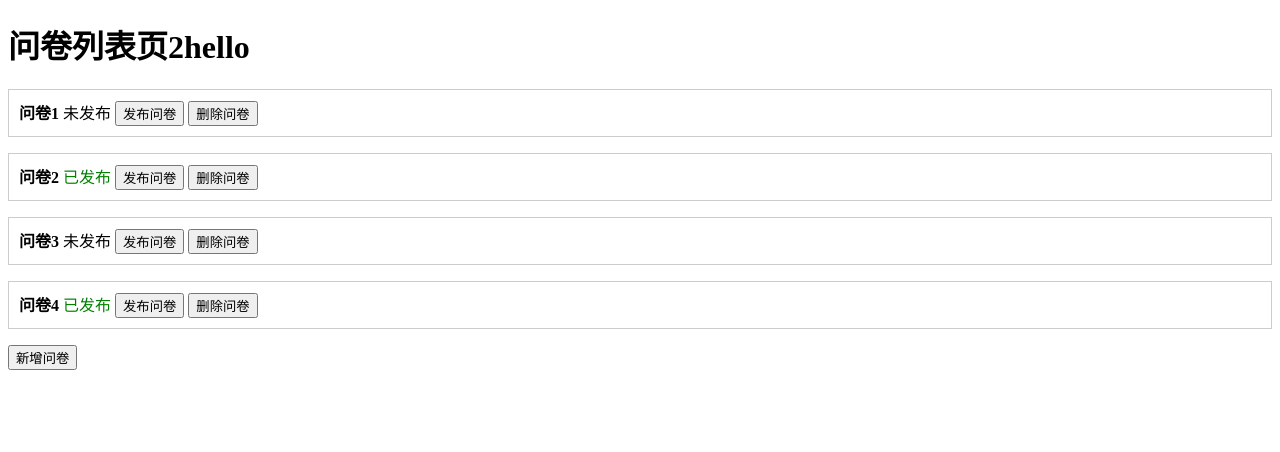
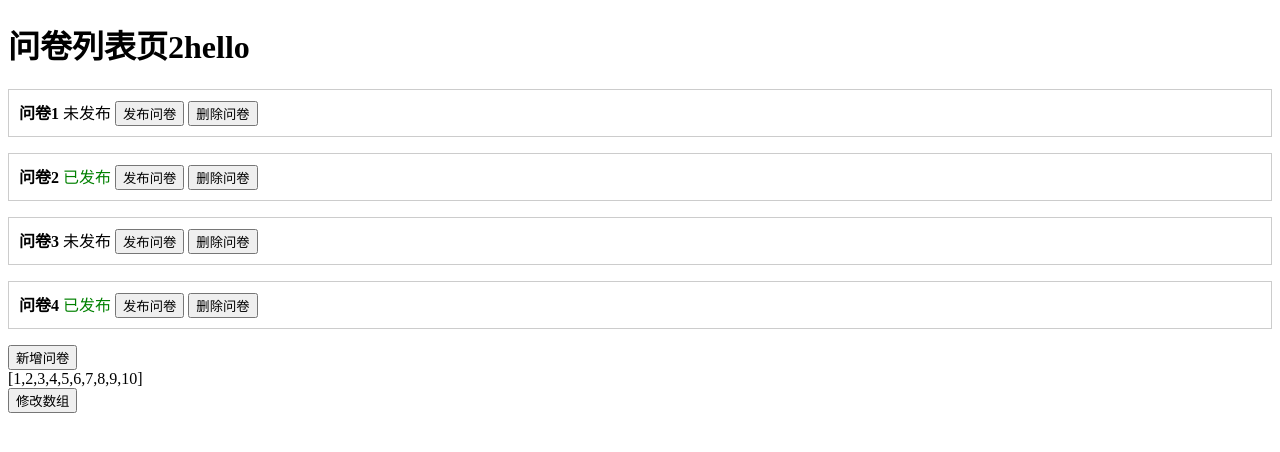
Before and after one commit to yinxi0607/wenjuanxing, a React (Vite) app: page / in a window 1280 px wide. Shown: the top 452 px of the page. Built offline with nearby package versions, Linux system fonts and the light colour scheme.

Commit message:
add immer，方便修改数组等

```diff
--- a/package.json
+++ b/package.json
@@ -10,6 +10,7 @@
     "preview": "vite preview"
   },
   "dependencies": {
+    "immer": "^10.0.2",
     "react": "^18.2.0",
     "react-dom": "^18.2.0"
   },
--- a/src/List2.tsx
+++ b/src/List2.tsx
@@ -1,5 +1,6 @@
 import {FC, useState} from 'react';
 import QuestionCard from "./components/QuestionCard.tsx";
+import {produce} from "immer";
 
 const List2: FC = () => {
     const [questionList, setQuestionList] = useState([
@@ -8,6 +9,15 @@ const List2: FC = () => {
         {id: 'q3', title: '问卷3', isPublished: false},
         {id: 'q4', title: '问卷4', isPublished: true}
     ])
+
+    const [list,setList] = useState([1,2,3,4,5,6,7,8,9,10])
+    function addItem(){
+        setList(
+            produce(draft => {
+                draft.push(11)
+            })
+        )
+    }
 
     function add() {
         const r = Math.random().toString().slice(-3)
@@ -52,7 +62,10 @@ const List2: FC = () => {
             <div>
                 <button onClick={add}>新增问卷</button>
             </div>
-
+            <div>{ JSON.stringify(list) }</div>
+            <div>
+                <button onClick={addItem}>修改数组</button>
+            </div>
         </div>
     );
 };
```
Also changed, not shown: 1 other file (tests, documents, lock files or other folders).
